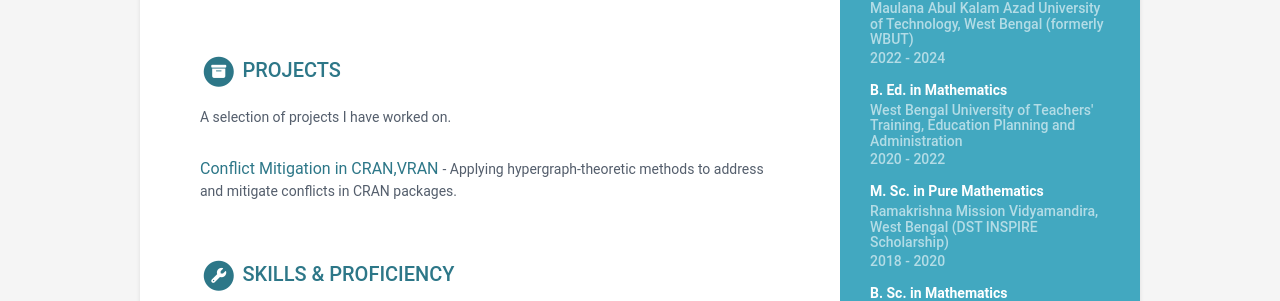
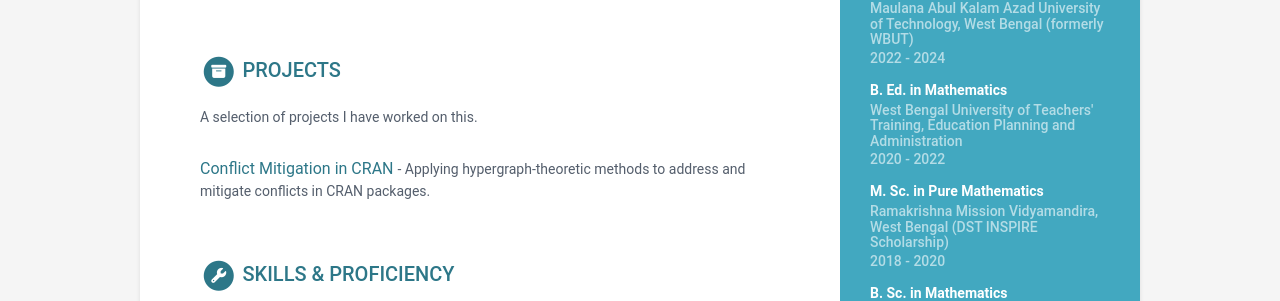
Before and after one commit to Samik97/Samik97.github.io, a Jekyll site: the page built from index.html, in a window 1280 px wide. Shown: the part 663-964 px from the top of the page. Built offline with Jekyll 4.4.1, drawn with Linux system fonts in a browser that asks for light colours.

Commit message:
change in project

```diff
--- a/_data/data.yml
+++ b/_data/data.yml
@@ -117,9 +117,9 @@ certifications:
 projects:
   title: Projects
   intro: >
-    A selection of projects I have worked on.
+    A selection of projects I have worked on this.
   assignments:
-  - title: Conflict Mitigation in CRAN,VRAN
+  - title: Conflict Mitigation in CRAN
     link: "#conflictmitigation"
     tagline: "Applying hypergraph-theoretic methods to address and mitigate conflicts in CRAN packages."
 
```
